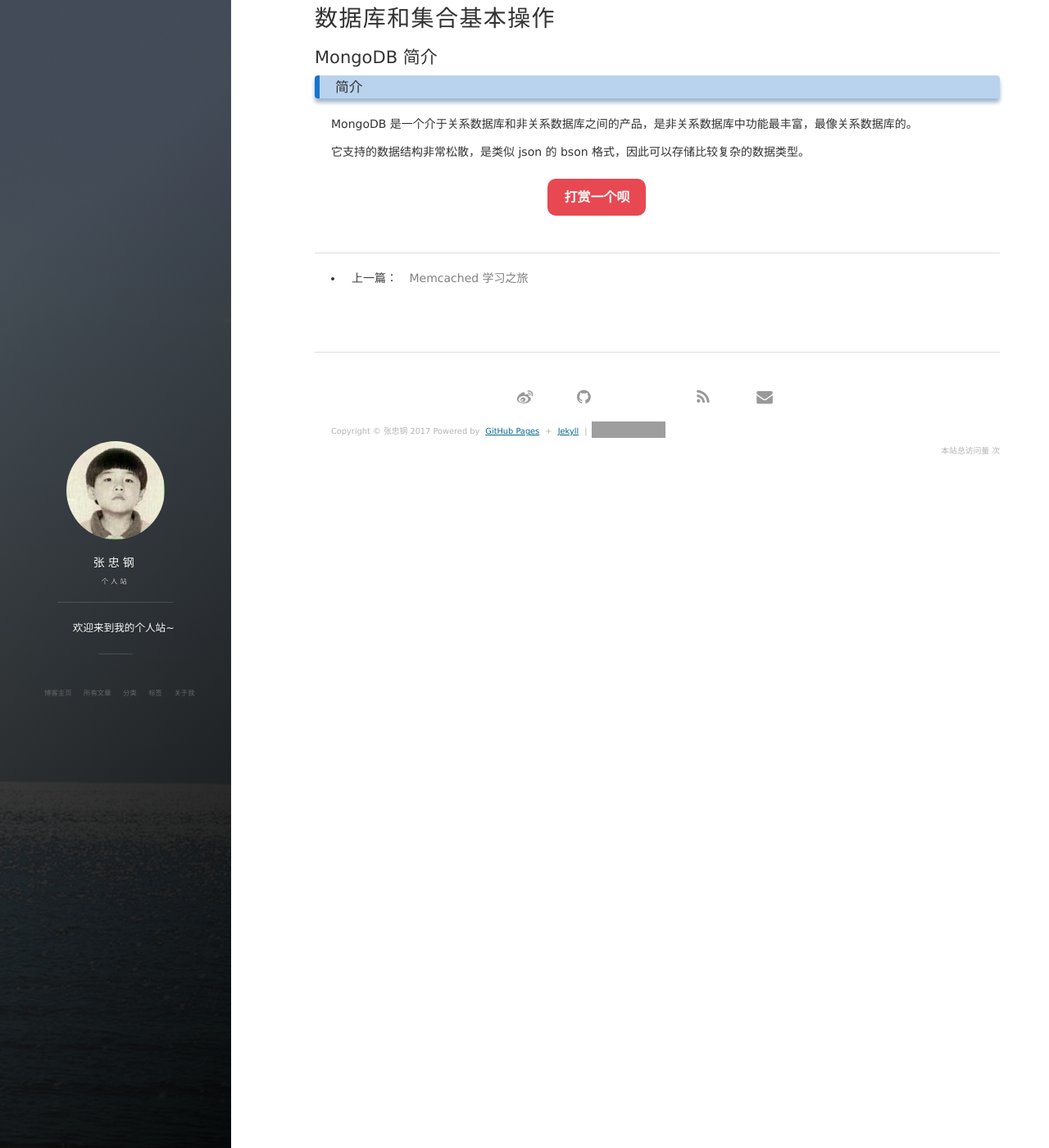
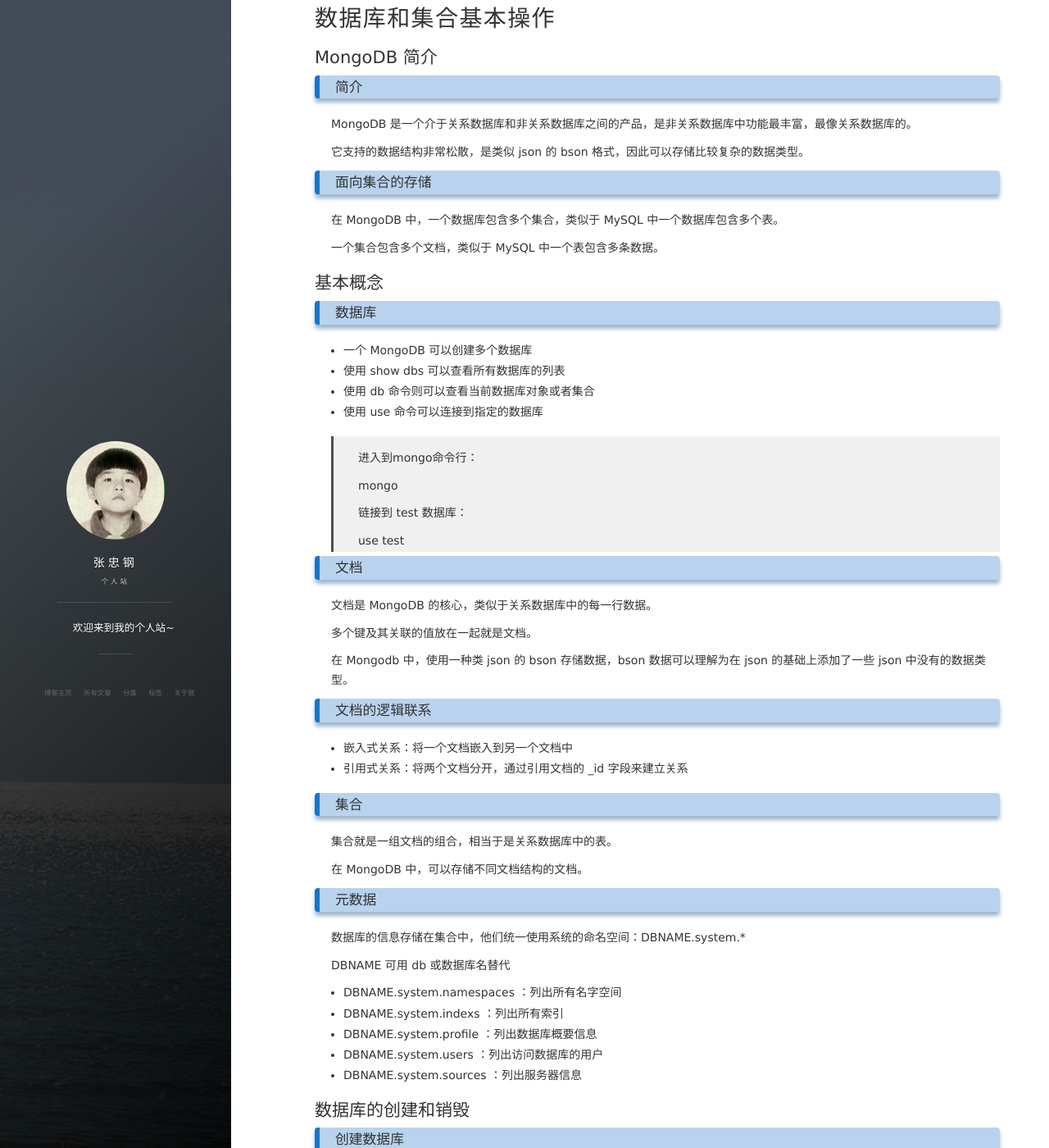
Before and after one commit to zhzhgang/zhzhgang.github.io, a Jekyll site: the page built from _posts/2017-04-04-LearnMongoDB.md, in a window 1280 px wide and 1400 px high, scrolled down 262 px. Shown: the whole window at 82% size. Built offline with Jekyll 4.4.1, drawn with Linux system fonts in a browser that asks for light colours; nearby versions of some CDN libraries; comment, search, counter and statistics services are not loaded; some of the changed text lies outside the part shown; grey boxes are pictures that could not be loaded.

Commit message:
Edit 2017-04-04-LearnMongoDB.md

```diff
--- a/_posts/2017-04-04-LearnMongoDB.md
+++ b/_posts/2017-04-04-LearnMongoDB.md
@@ -23,3 +23,151 @@ tags: [数据库, MongoDB, NoSQL]
 MongoDB 是一个介于关系数据库和非关系数据库之间的产品，是非关系数据库中功能最丰富，最像关系数据库的。
 
 它支持的数据结构非常松散，是类似 json 的 bson 格式，因此可以存储比较复杂的数据类型。
+
+### 面向集合的存储
+
+在 MongoDB 中，一个数据库包含多个集合，类似于 MySQL 中一个数据库包含多个表。
+
+一个集合包含多个文档，类似于 MySQL 中一个表包含多条数据。
+
+## 基本概念
+
+### 数据库
+
+* 一个 MongoDB 可以创建多个数据库
+* 使用 show dbs 可以查看所有数据库的列表
+* 使用 db 命令则可以查看当前数据库对象或者集合
+* 使用 use 命令可以连接到指定的数据库
+
+> 进入到mongo命令行：
+>
+> mongo
+>
+> 链接到 test 数据库：
+>
+> use test
+
+
+### 文档
+
+文档是 MongoDB 的核心，类似于关系数据库中的每一行数据。
+
+多个键及其关联的值放在一起就是文档。
+
+在 Mongodb 中，使用一种类 json 的 bson 存储数据，bson 数据可以理解为在 json 的基础上添加了一些 json 中没有的数据类型。
+
+### 文档的逻辑联系
+
+* 嵌入式关系：将一个文档嵌入到另一个文档中
+* 引用式关系：将两个文档分开，通过引用文档的 _id 字段来建立关系
+
+### 集合
+
+集合就是一组文档的组合，相当于是关系数据库中的表。
+
+在 MongoDB 中，可以存储不同文档结构的文档。
+
+### 元数据
+
+数据库的信息存储在集合中，他们统一使用系统的命名空间：DBNAME.system.*
+
+DBNAME 可用 db 或数据库名替代
+
+* DBNAME.system.namespaces ：列出所有名字空间
+* DBNAME.system.indexs ：列出所有索引
+* DBNAME.system.profile ：列出数据库概要信息
+* DBNAME.system.users ：列出访问数据库的用户
+* DBNAME.system.sources ：列出服务器信息
+
+## 数据库的创建和销毁
+
+### 创建数据库
+
+启动服务后，进入 MongoDB 命令行操作界面：
+
+> mongo
+
+使用 use 命令创建数据库：
+
+> use mydb
+
+查看当前连接的数据库：
+
+> db
+
+查看所有的数据库：
+
+> show dbs
+
+### 销毁数据库
+
+使用 db.dropDatabase() 销毁数据库：
+
+> use local
+>
+> db.dropDatabase()
+
+
+## 集合（collection）的创建和删除
+
+### 创建集合
+
+在数据库 mydb 中创建一个集合：
+
+> use mydb
+>
+> db.createCollection("users")
+
+查看创建的集合
+
+> show collections
+
+### 删除集合
+
+删除 users 集合：
+
+> show collections
+>
+> db.users.drop()
+
+
+## 向集合中插入数据
+
+### 使用 insert()
+
+插入数据时，如果集合没有创建，会自动创建。
+
+	use mydb
+
+	db.users.insert([
+		{name : "jam",
+		 email : "jam@qq.com"
+		},
+		{name : "tom",
+		 email : "tom@qq.com"
+		}
+	])
+
+### 使用 save()
+
+插入数据时，如果 users 集合没有创建，会自动创建。
+
+	use mydb2
+
+	db.users.save([
+		{name : "jam",
+		 email : "jam@qq.com"
+		},
+		{name : "tom",
+		 email : "tom@qq.com"
+		}
+	])
+
+
+## 总结
+
+本节介绍了 MongoDB 和集合的基本操作，在 MongoDB 中使用一种类 json 的 bson 存储数据。
+
+可以使用 use 创建和切换数据库，show dbs 可以查看有哪些数据库。dropDatabase 可以删除数据库。
+
+createCollection 可以创建集合，show collections 可以查看集合，insert() 和 save() 可以插入数据。
```
